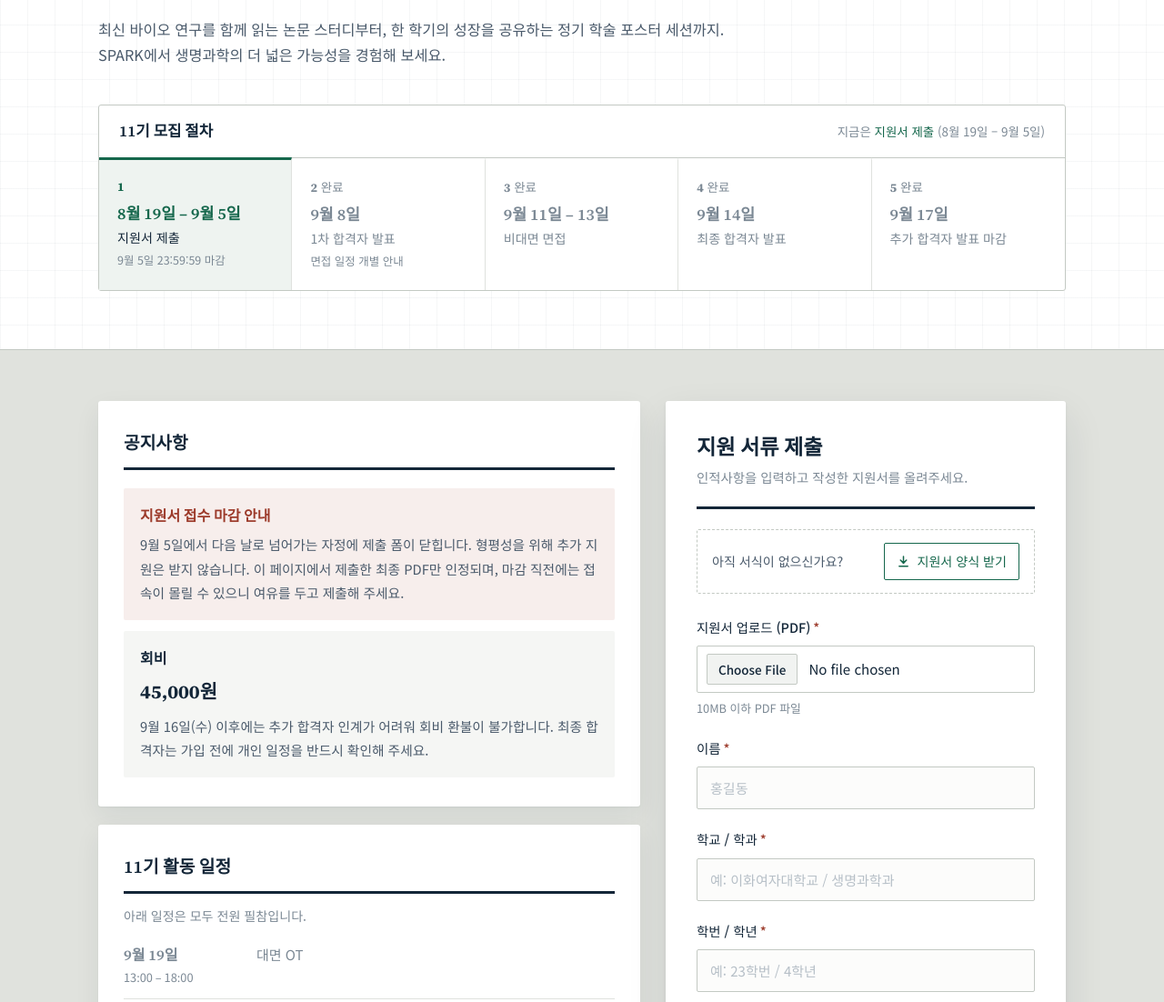
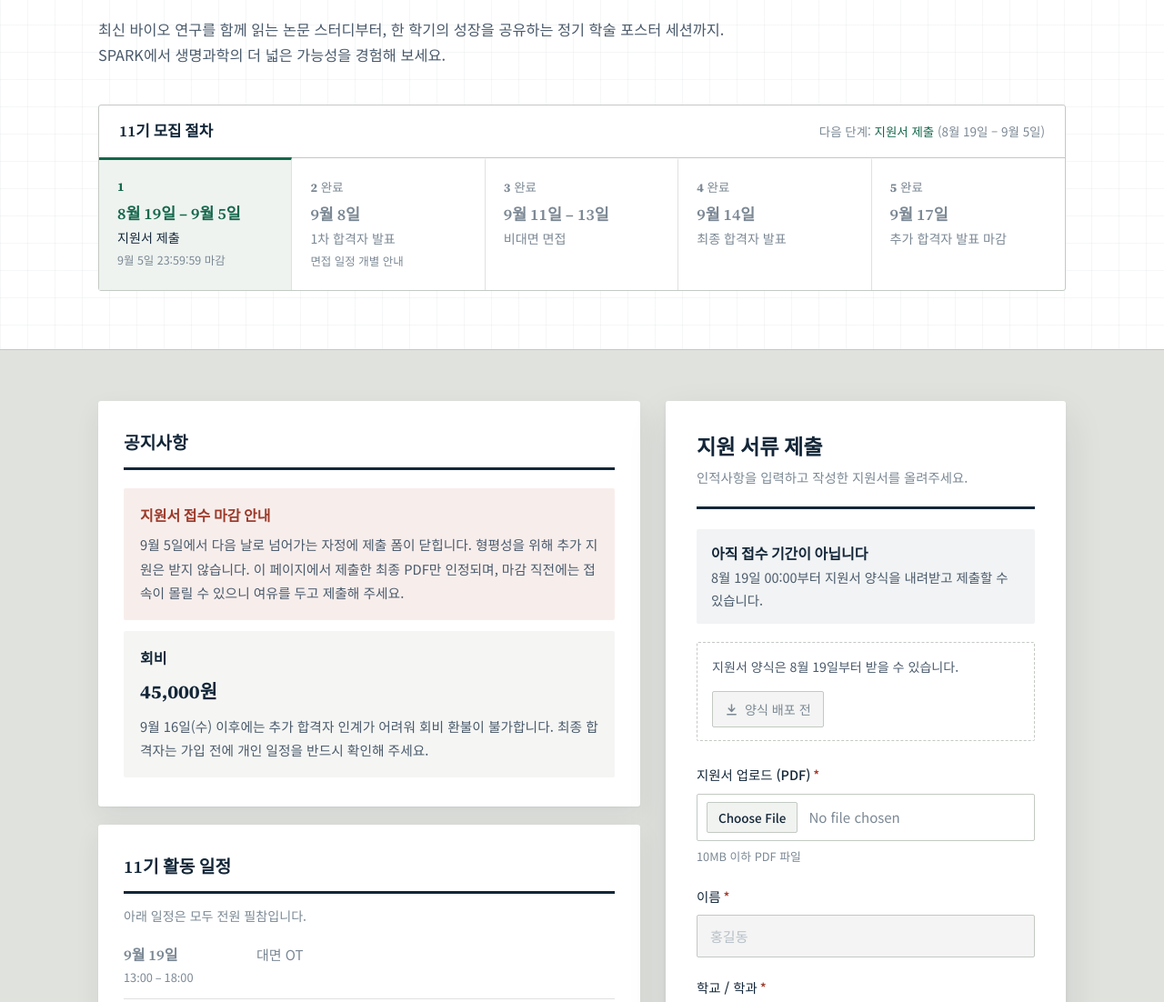
Before and after one commit to baklando/spark2021, a plain HTML site: page apply-session.html in a window 1280 px wide. Shown: the part 340-1442 px from the top of the page at 91% size. Drawn offline with Linux system fonts and the light colour scheme.

Commit message:
Update apply-session.html

```diff
--- a/apply-session.html
+++ b/apply-session.html
@@ -65,7 +65,7 @@ const SITE = {
        날짜만 바꾸면 제출 폼 열림/잠김, 안내 문구, 모집 절차 1단계가 자동으로 바뀝니다.
        ※ 메인 페이지(index.html)의 모집 기간과 같게 맞춰 주세요. */
     apply: {
-        start: '2026-08-19',   // 접수 시작일 (이 날 0시부터)
+        start: '2027-08-19',   // 접수 시작일 (이 날 0시부터)
         end:   '2027-09-05',   // 접수 마지막 날 (이 날 밤 23:59:59까지 제출 가능)
     },
 
```
